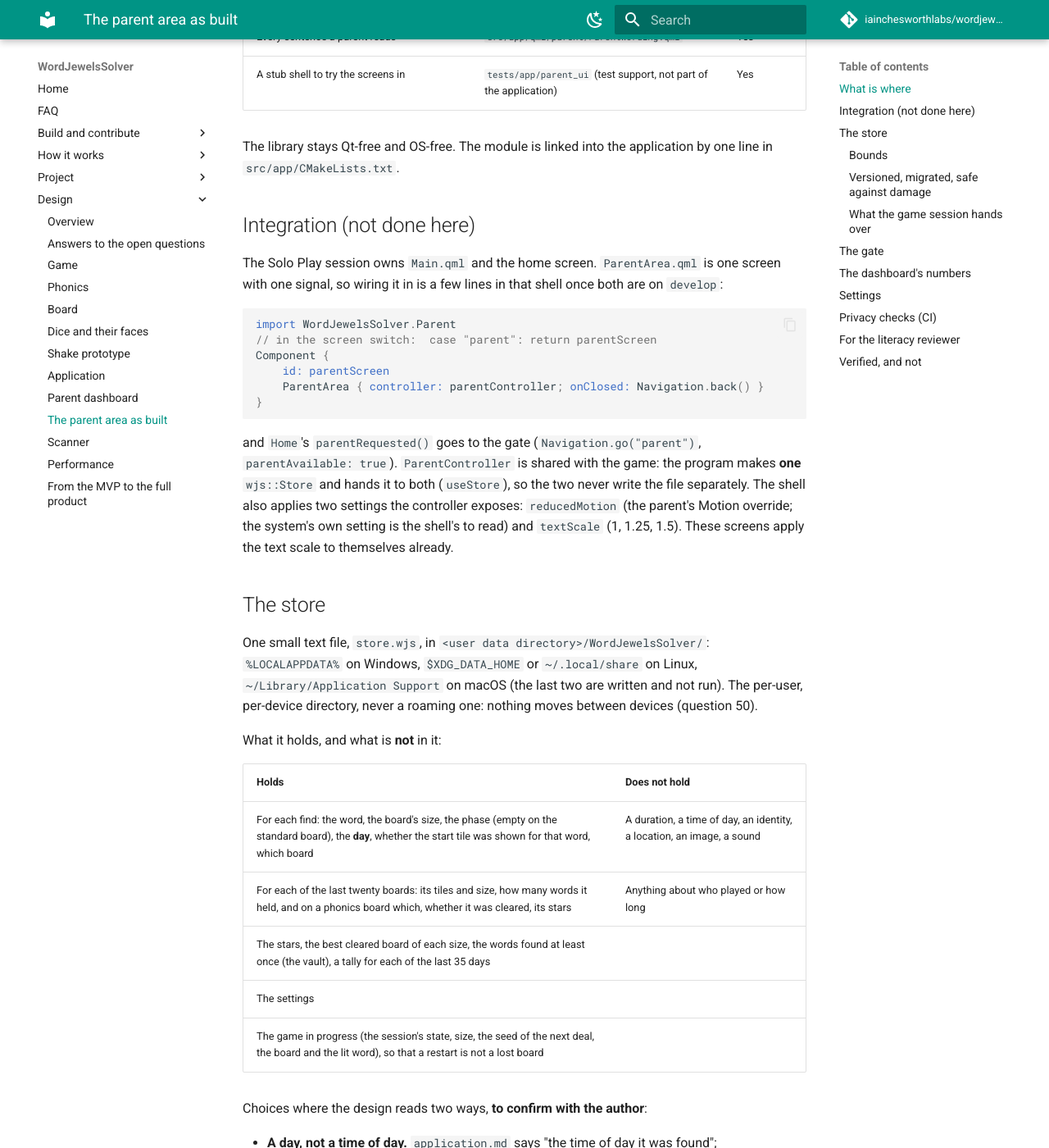
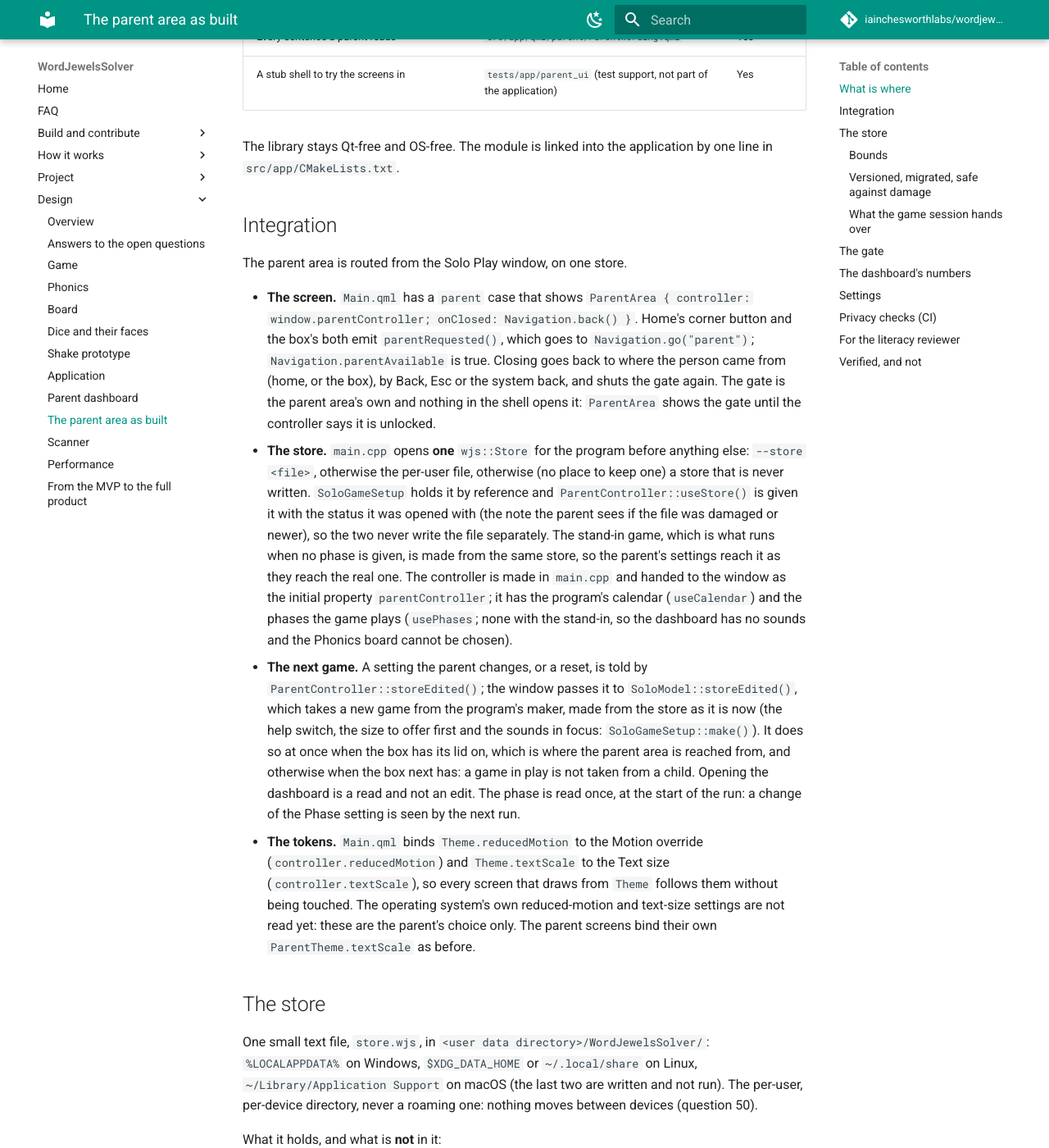
Before and after one commit to iainchesworthlabs/snapandspell, an MkDocs documentation site: the page built from docs/design/parent-area.md, in a window 1280 px wide and 1400 px high, scrolled down 1021 px. Shown: the whole window at 82% size. Built offline with MkDocs 1.6.1 and Material for MkDocs 9.7.7, drawn with Linux system fonts in a browser that asks for light colours; comment, search, counter and statistics services are not loaded.

Commit message:
Route the parent area from the Solo Play window, on one shared store
main.cpp opens one wjs::Store for the program (--store, otherwise the per-user
file, with a phase or without) and the game and the parent area work on it.
SoloGameSetup holds it by reference instead of opening its own, and
ParentController is given it with useStore(), the program's calendar and the
phases the game plays (none with the stand-in). The stand-in game is made from
the same settings, so the parent area does something in a run with no phase.
The controller reaches the window as the initial property parentController.

Main.qml has the parent screen: ParentArea over that controller, reached from
home and from the box by the corner button, closed back to where the person came
from. The gate is the parent area's own and nothing in the shell opens it.
Navigation.parentAvailable is true. Theme.reducedMotion and Theme.textScale are
bound to the Motion override and the Text size, so no screen is touched.
qmllint is told where the parent module is built.

A setting the parent changes, or a reset, is told by
ParentController::storeEdited(), and SoloModel::storeEdited() takes the next game
from the program's maker, made from the store as it is now (the help switch, the
size to offer first, the sounds in focus): at once when the box has its lid on,
which is where the parent area is reached from, otherwise at the next lid or
Again. Opening the dashboard is a read and not an edit.

Not done: the operating system's own reduced-motion and text-size settings are
not read, so Motion System does nothing yet; a change of the Phase setting is
seen by the next run; the game in progress is still not saved.

Tests: the controller's storeEdited (a change, a reset, not a read or the same
value), the model's new game in each state, and in real_solo_game_test the
dashboard seeing a find the game recorded, a setting changed through the
controller making the setup's next game, and the same through the model. The
setup's tests take the store they are given. docs/architecture.md,
docs/design/parent-area.md, docs/building.md, docs/testing.md and the changelog
say it is routed.

````diff
--- a/docs/design/parent-area.md
+++ b/docs/design/parent-area.md
@@ -29,28 +29,44 @@
 The library stays Qt-free and OS-free. The module is linked into the application
 by one line in `src/app/CMakeLists.txt`.
 
-## Integration (not done here)
+## Integration
 
-The Solo Play session owns `Main.qml` and the home screen. `ParentArea.qml` is one
-screen with one signal, so wiring it in is a few lines in that shell once both
-are on `develop`:
+The parent area is routed from the Solo Play window, on one store.
 
-```qml
-import WordJewelsSolver.Parent
-// in the screen switch:  case "parent": return parentScreen
-Component {
-    id: parentScreen
-    ParentArea { controller: parentController; onClosed: Navigation.back() }
-}
-```
-
-and `Home`'s `parentRequested()` goes to the gate (`Navigation.go("parent")`,
-`parentAvailable: true`). `ParentController` is shared with the game: the program
-makes **one** `wjs::Store` and hands it to both (`useStore`), so the two never write
-the file separately. The shell also applies two settings the controller exposes:
-`reducedMotion` (the parent's Motion override; the system's own setting is the
-shell's to read) and `textScale` (1, 1.25, 1.5). These screens apply the text
-scale to themselves already.
+- **The screen.** `Main.qml` has a `parent` case that shows
+  `ParentArea { controller: window.parentController; onClosed: Navigation.back() }`.
+  Home's corner button and the box's both emit `parentRequested()`, which goes to
+  `Navigation.go("parent")`; `Navigation.parentAvailable` is true. Closing goes
+  back to where the person came from (home, or the box), by Back, Esc or the system
+  back, and shuts the gate again. The gate is the parent area's own and nothing in
+  the shell opens it: `ParentArea` shows the gate until the controller says it is
+  unlocked.
+- **The store.** `main.cpp` opens **one** `wjs::Store` for the program before
+  anything else: `--store <file>`, otherwise the per-user file, otherwise (no place
+  to keep one) a store that is never written. `SoloGameSetup` holds it by reference
+  and `ParentController::useStore()` is given it with the status it was opened with
+  (the note the parent sees if the file was damaged or newer), so the two never
+  write the file separately. The stand-in game, which is what runs when no phase is
+  given, is made from the same store, so the parent's settings reach it as they
+  reach the real one. The controller is made in `main.cpp` and handed to the window
+  as the initial property `parentController`; it has the program's calendar
+  (`useCalendar`) and the phases the game plays (`usePhases`; none with the
+  stand-in, so the dashboard has no sounds and the Phonics board cannot be chosen).
+- **The next game.** A setting the parent changes, or a reset, is told by
+  `ParentController::storeEdited()`; the window passes it to
+  `SoloModel::storeEdited()`, which takes a new game from the program's maker, made
+  from the store as it is now (the help switch, the size to offer first and the
+  sounds in focus: `SoloGameSetup::make()`). It does so at once when the box has its
+  lid on, which is where the parent area is reached from, and otherwise when the box
+  next has: a game in play is not taken from a child. Opening the dashboard is a
+  read and not an edit. The phase is read once, at the start of the run: a change of
+  the Phase setting is seen by the next run.
+- **The tokens.** `Main.qml` binds `Theme.reducedMotion` to the Motion override
+  (`controller.reducedMotion`) and `Theme.textScale` to the Text size
+  (`controller.textScale`), so every screen that draws from `Theme` follows them
+  without being touched. The operating system's own reduced-motion and text-size
+  settings are not read yet: these are the parent's choice only. The parent screens
+  bind their own `ParentTheme.textScale` as before.
 
 ## The store
 
````
Also changed, not shown: CHANGELOG.md (+10 -0 lines), docs/architecture.md (+31 -18 lines), docs/building.md (+2 -1 lines), docs/testing.md (+3 -3 lines), 13 other files.
